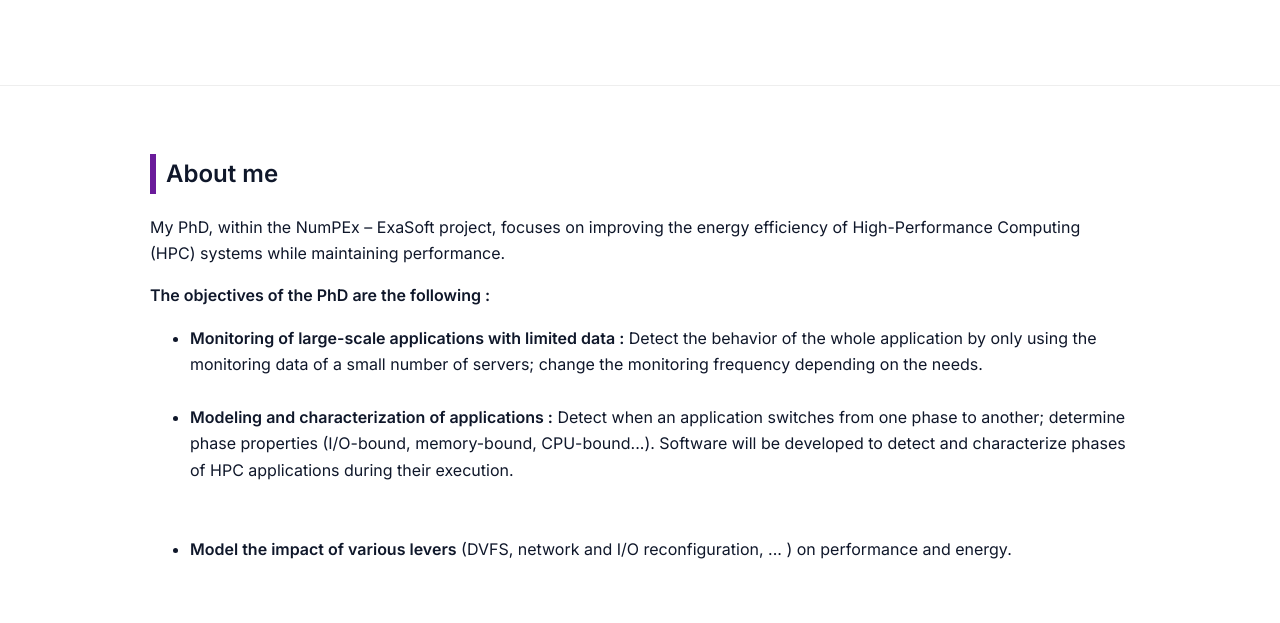
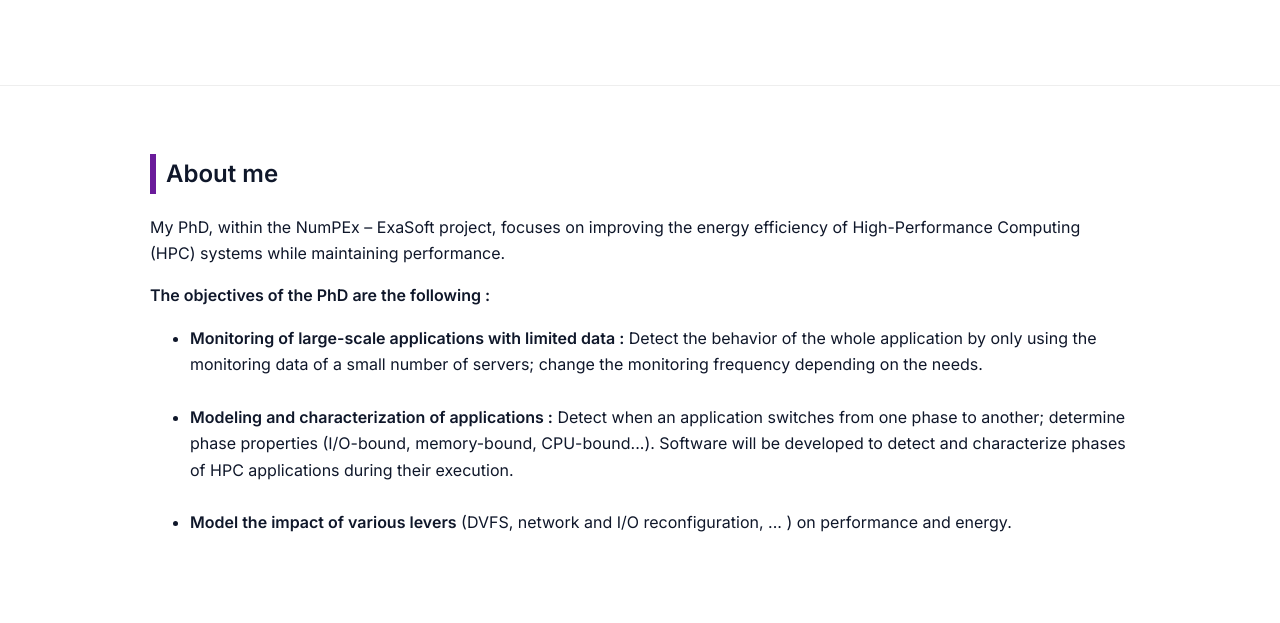
Before and after one commit to AssiaMighis/amighis.github.io, a plain HTML site: page index.html in a window 1280 px wide. Shown: the part 256-879 px from the top of the page. Drawn offline with Linux system fonts and the light colour scheme.

Commit message:
Fix formatting of list items in index.html

```diff
--- a/index.html
+++ b/index.html
@@ -38,9 +38,9 @@
       <ul>
         <li><strong>Monitoring of large-scale applications with limited data :</strong> Detect the behavior of the whole application by only using the monitoring data of a small number of servers; change the monitoring frequency depending on the needs.</li><br>
 
-        <li><strong>Modeling and characterization of applications :</strong> Detect when an application switches from one phase to another; determine phase properties (I/O-bound, memory-bound, CPU-bound...). Software will be developed to detect and characterize phases of HPC applications during their execution.</li><br><br>
+        <li><strong>Modeling and characterization of applications :</strong> Detect when an application switches from one phase to another; determine phase properties (I/O-bound, memory-bound, CPU-bound...). Software will be developed to detect and characterize phases of HPC applications during their execution.</li><br>
 
-        <li><strong>Model the impact of various levers</strong> (DVFS, network and I/O reconfiguration, ... ) on performance and energy.</li><br><br>
+        <li><strong>Model the impact of various levers</strong> (DVFS, network and I/O reconfiguration, ... ) on performance and energy.</li><br>
       </ul>
 
     </section>
```
